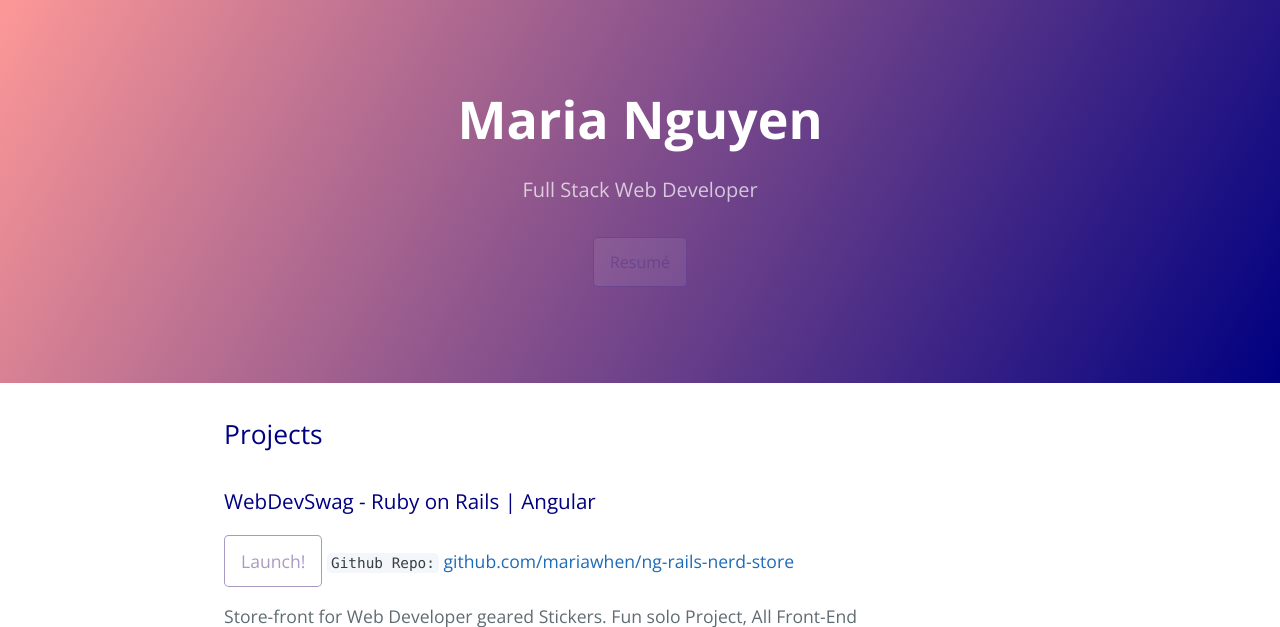
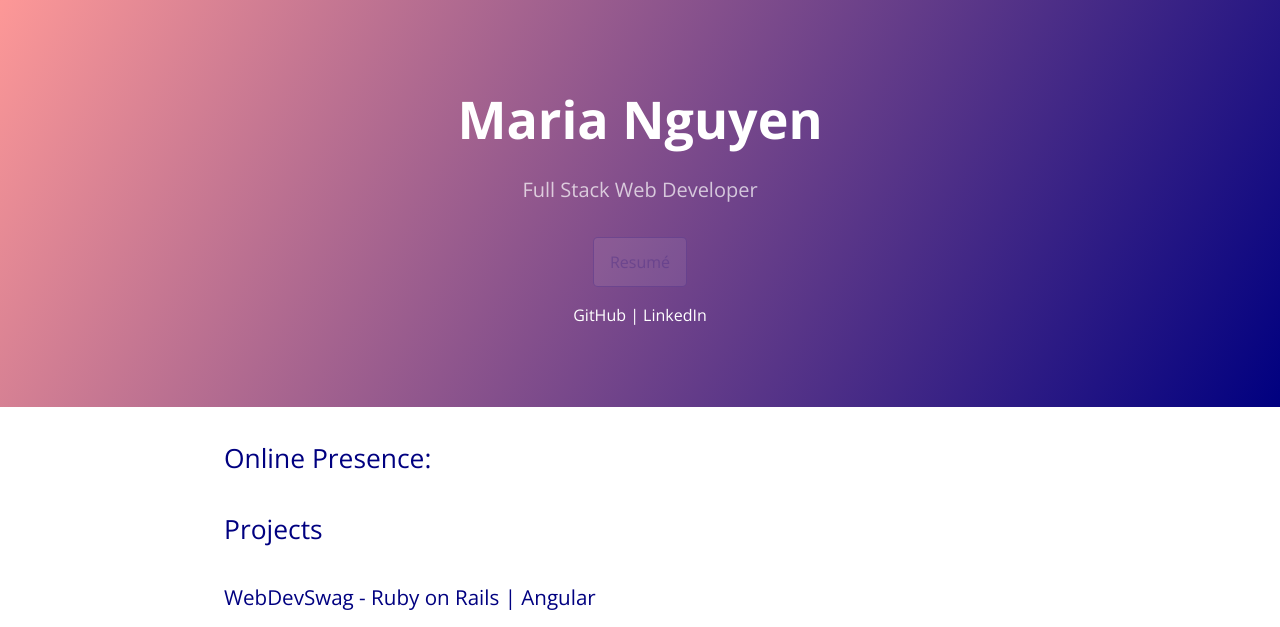
Before and after one commit to mariawhen/mariawhen.github.io, a plain HTML site: page index.html in a window 1280 px wide. Shown: the top 627 px of the page. Drawn offline with nearby package versions, Linux system fonts and the light colour scheme.

Commit message:
added links to header

```diff
--- a/index.html
+++ b/index.html
@@ -13,12 +13,19 @@
     <section class="page-header">
       <h1 class="project-name">Maria Nguyen</h1>
       <h2 class="project-tagline">Full Stack Web Developer</h2>
-      <a href="assets/marianguyen_resume.pdf" class="btn">Resumé</a>
+      <a href="assets/marianguyen_resume.pdf" class="btn">Resumé</a><br>
+      <a href="https://www.github.com/mariawhen" class="header-links">GitHub</a> | <a href="https://www.linkedin.com/in/mariawhen" class="header-links">LinkedIn</a>
     </section>
 
     <section class="main-content">
+      <h2>Online Presence:</h2>
+      <p>
+        <!-- <a href="https://www.github.com/mariawhen">GitHub</a> | <a href="https://www.linkedin.com/in/mariawhen">LinkedIn</a> -->
+      </p>
+
       <h2>
-<a id="welcome-to-github-pages" class="anchor" href="#welcome-to-github-pages" aria-hidden="true"><span class="octicon octicon-link"></span></a>Projects</h2>
+      <a id="welcome-to-github-pages" class="anchor" aria-hidden="true"><span class="octicon octicon-link"></span></a>Projects
+      </h2>
 
       <h3>WebDevSwag - Ruby on Rails | Angular</h3>
       <p>
@@ -52,10 +59,11 @@
           <img src="http://i172.photobucket.com/albums/w25/mariawhen/67e28dda-06e6-4b56-ad78-da42e8efdcba_zpscyn5sqyu.png" alt="Screenshot">
         </p>
 
+      <div class="container">
         <footer class="site-footer">
-
           <span class="site-footer-credits">This page was generated by <a href="https://pages.github.com">GitHub Pages</a> using the <a href="https://github.com/jasonlong/cayman-theme">Cayman theme</a> by <a href="https://twitter.com/jasonlong">Jason Long</a>.</span>
         </footer>
+      </div>
 
     </section>
 
--- a/stylesheets/stylesheet.css
+++ b/stylesheets/stylesheet.css
@@ -14,6 +14,10 @@ a {
   text-decoration: none; }
   a:hover {
     text-decoration: underline; }
+
+a.header-links {
+  color: white;
+}
 
 .btn {
   display: inline-block;
```
Lines whose indentation alone changed are shown as unchanged.
